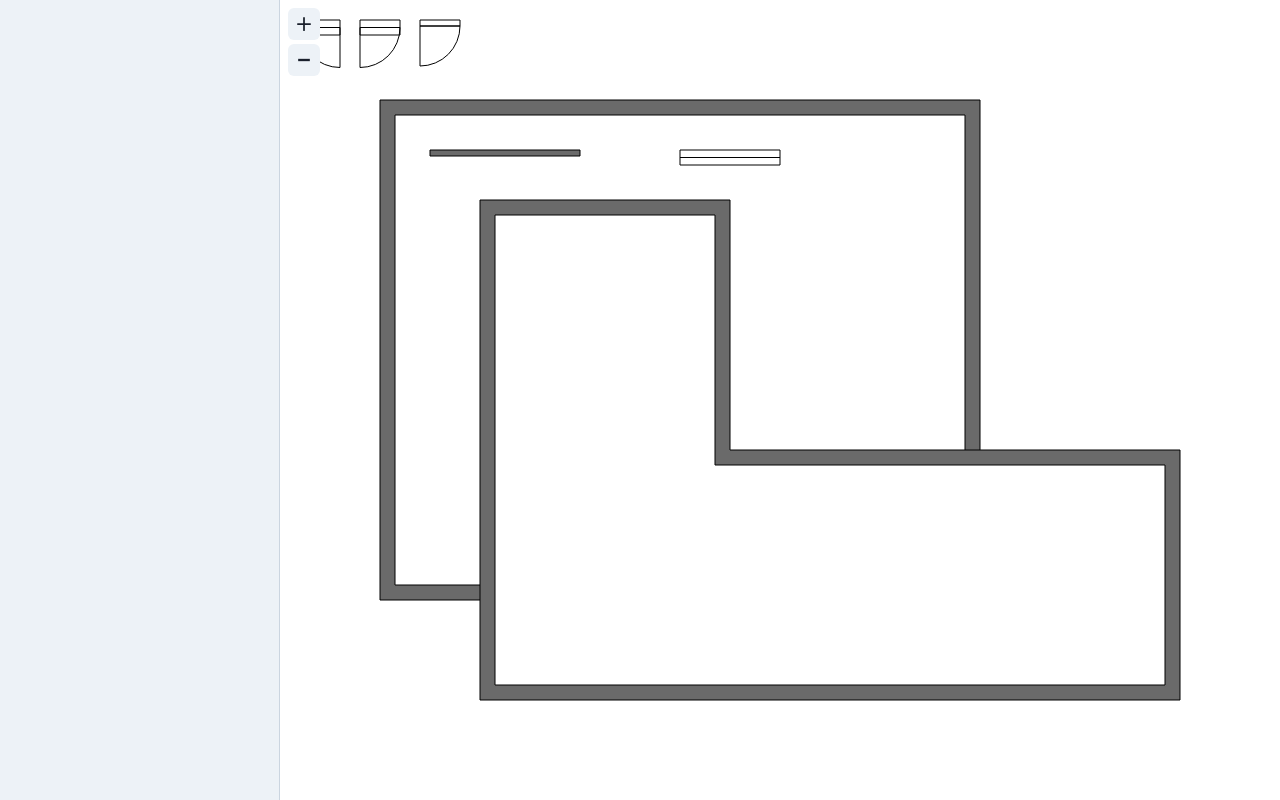
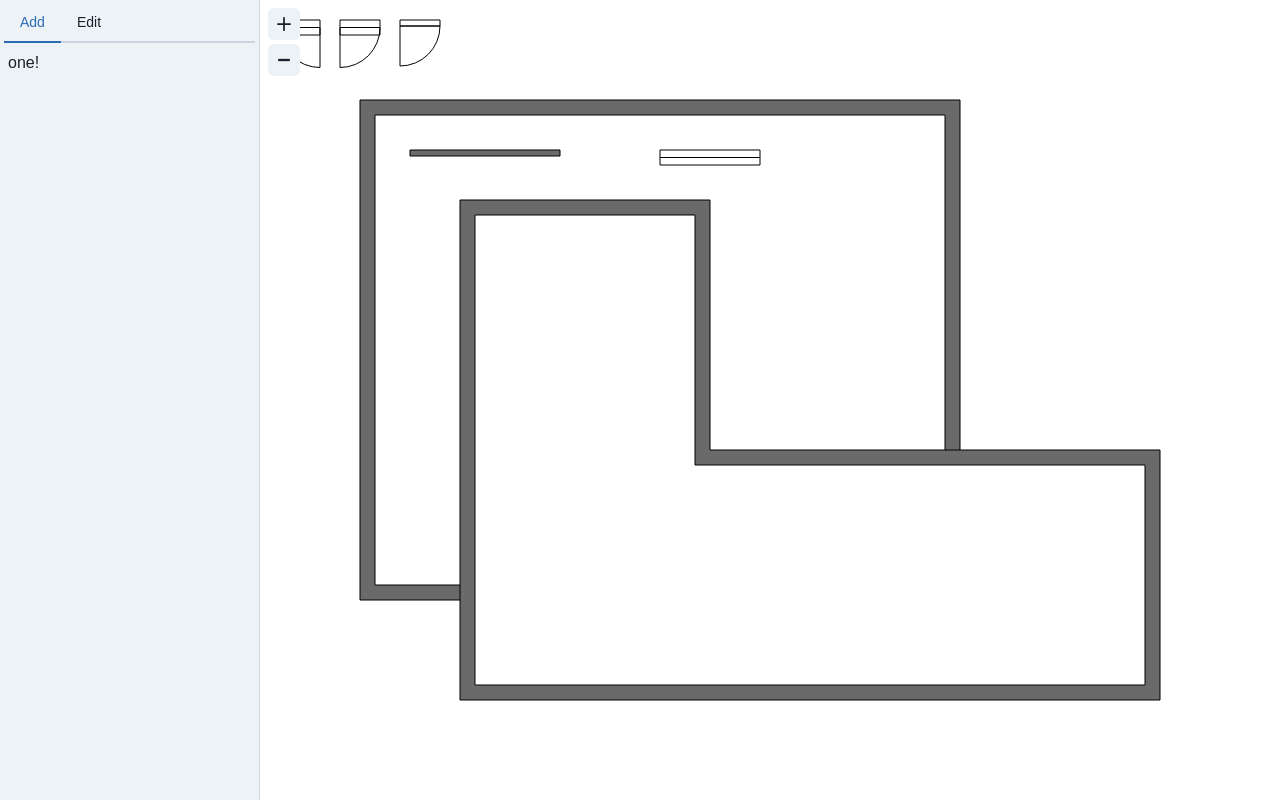
Before and after one commit to MattiHyyppa/floor-plan-creator, a React (Create React App) app: page / in a window 1280 px wide. Built offline with nearby package versions, Linux system fonts and the light colour scheme.

Commit message:
Add a menu component with different tabs for adding shapes on the canvas (to be implemented) and for editing the shapes drawn on the canvas.

```diff
--- a/src/components/App.tsx
+++ b/src/components/App.tsx
@@ -24,7 +24,7 @@ import {
 import { setSelectedId, setSelectedShape } from '../redux/slices/selectedIdSlice';
 import { setAllShapes, updateShape } from '../redux/slices/shapesSlice';
 import SmallScreenAlert from './SmallScreenAlert';
-import EditShapesForm from './Forms/EditShapesForm';
+import Menu from './Menu';
 
 const initialDoors = (): DoorConfig[] => {
   return [
@@ -140,7 +140,7 @@ const App = (): JSX.Element => {
   const dispatch = useAppDispatch();
 
   const { width: windowWidth, height: windowHeight } = useWindowSize();
-  const menuWidth = Math.min(windowWidth * 0.3, 280);
+  const menuWidth = Math.min(windowWidth * 0.28, 260);
 
   const handleLineGuidesOnTransform = (node: Konva.Node, anchorPos: Vector2d) => (
     handleLineGuidesUpdateOnTransform(node, anchorPos, dispatch)
@@ -167,13 +167,12 @@ const App = (): JSX.Element => {
         position="fixed"
         h={window.innerHeight}
         w={`${menuWidth}px`}
-        p={2}
         zIndex={5000}
         background="gray.100"
         borderRight="1.5px solid var(--chakra-colors-gray-300)"
         overflowY="auto"
       >
-        <EditShapesForm />
+        <Menu />
       </Box>
       <SnappingStage
         container="container"
--- a/src/components/Forms/EditShapesForm.tsx
+++ b/src/components/Forms/EditShapesForm.tsx
@@ -1,23 +1,58 @@
+import {
+  Text,
+  Alert,
+  AlertIcon,
+  AlertDescription,
+  AlertProps,
+} from '@chakra-ui/react';
+import { useTranslation } from 'react-i18next';
+
 import RectangleHouseForm from './RectangleHouseForm';
 import LShapedHouseForm from './LShapedHouseForm';
 import { useAppSelector } from '../../hooks';
 import { isRectangleHouse, isLShapedHouse } from '../../types';
 
+const UnitAlert = (props: AlertProps) => {
+  const { t } = useTranslation();
+
+  return (
+    <Alert
+      status="info"
+      rounded="md"
+      {...props}
+    >
+      <AlertIcon />
+      <AlertDescription mt={1} fontSize="sm">{t('forms.unitInformation')}</AlertDescription>
+    </Alert>
+  );
+};
+
 const EditShapesForm = () => {
   const selectedId = useAppSelector(state => state.selectedId.value);
   const allShapes = useAppSelector(state => state.shapes);
   const shapeToBeEdited = allShapes.find(shape => shape.id === selectedId);
+  const { t } = useTranslation();
 
   if (!shapeToBeEdited) {
-    return <></>;
+    return <Text fontSize="sm">{t('forms.noShapeSelected')}</Text>;
   }
 
   if (isRectangleHouse(shapeToBeEdited)) {
-    return <RectangleHouseForm house={shapeToBeEdited} />;
+    return (
+      <>
+        <UnitAlert mb={3} py={2} px={3} />
+        <RectangleHouseForm house={shapeToBeEdited} />
+      </>
+    );
   }
 
   if (isLShapedHouse(shapeToBeEdited)) {
-    return <LShapedHouseForm house={shapeToBeEdited} />;
+    return (
+      <>
+        <UnitAlert mb={3} py={2} px={3} />
+        <LShapedHouseForm house={shapeToBeEdited} />
+      </>
+    );
   }
 
   return <></>;
--- /dev/null
+++ b/src/components/Menu.tsx
@@ -0,0 +1,33 @@
+import {
+  Tabs,
+  TabList,
+  Tab,
+  TabPanels,
+  TabPanel,
+} from '@chakra-ui/react';
+import { useTranslation } from 'react-i18next';
+
+import EditShapesForm from './Forms/EditShapesForm';
+
+const Menu = () => {
+  const { t } = useTranslation();
+
+  return (
+    <Tabs p={1}>
+      <TabList borderColor="gray.300">
+        <Tab fontSize="sm">{t('menu.add')}</Tab>
+        <Tab fontSize="sm">{t('menu.edit')}</Tab>
+      </TabList>
+      <TabPanels>
+        <TabPanel px={1} py={2}>
+          <p>one!</p>
+        </TabPanel>
+        <TabPanel px={[2, null, 3]} py={4}>
+          <EditShapesForm />
+        </TabPanel>
+      </TabPanels>
+    </Tabs>
+  );
+};
+
+export default Menu;
--- a/src/locales/en.json
+++ b/src/locales/en.json
@@ -4,10 +4,16 @@
     "screenWidthTooSmall": "The screen width of your device is too small. If your are using this app on a phone or a tablet, rotate the screen, please. The user experience is optimized for devices with a larger screen."
   },
   "forms": {
+    "noShapeSelected": "Select a shape to start editing.",
+    "unitInformation": "All units are in meters.",
     "exteriorWidth": "Exterior width",
     "exteriorHeight": "Exterior height",
     "exteriorWallThickness": "Exterior wall thickness",
     "firstWingWidth": "Width of wing #1",
     "secondWingWidth": "Width of wing #2"
+  },
+  "menu": {
+    "add": "Add",
+    "edit": "Edit"
   }
 }
```
